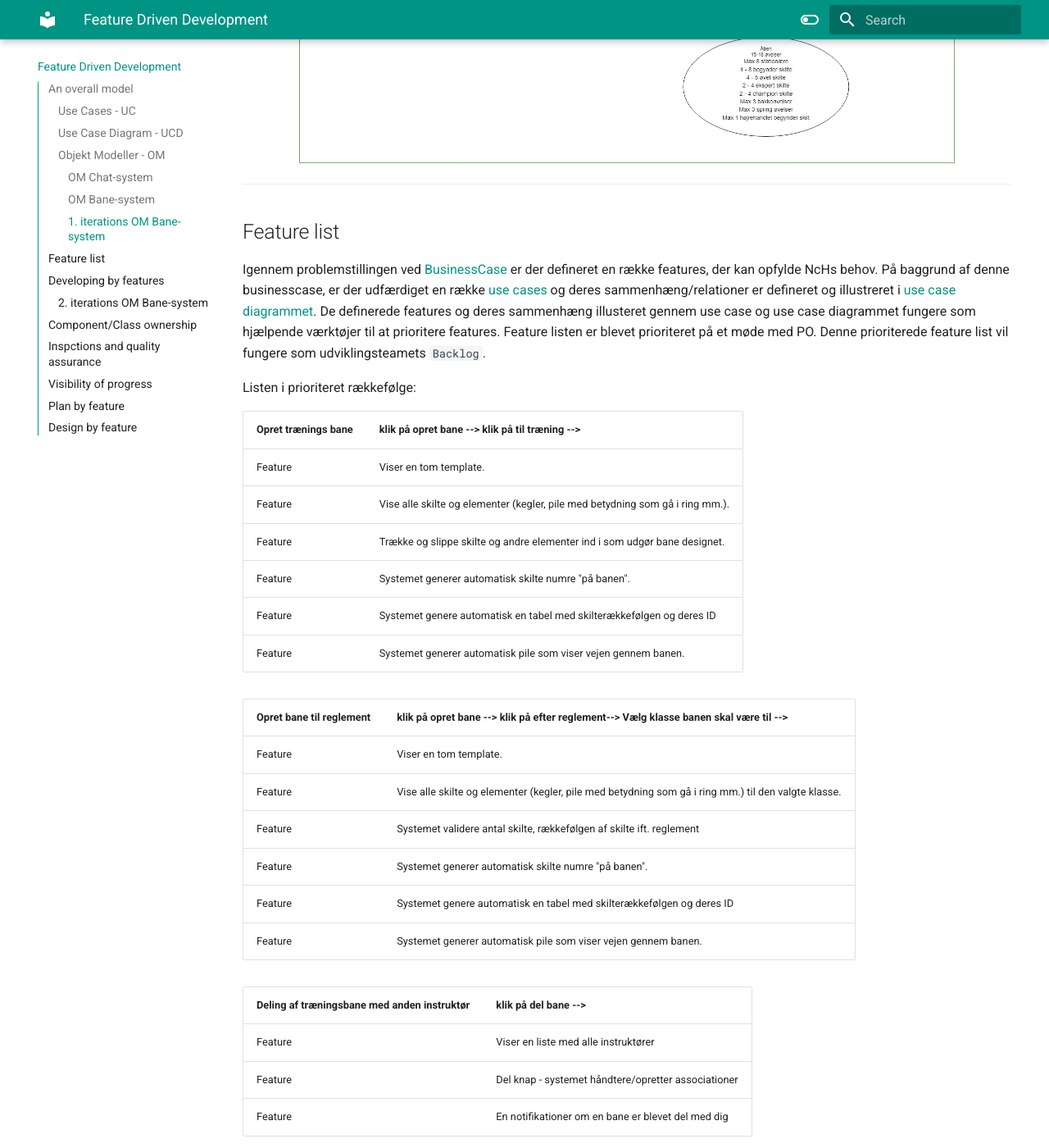
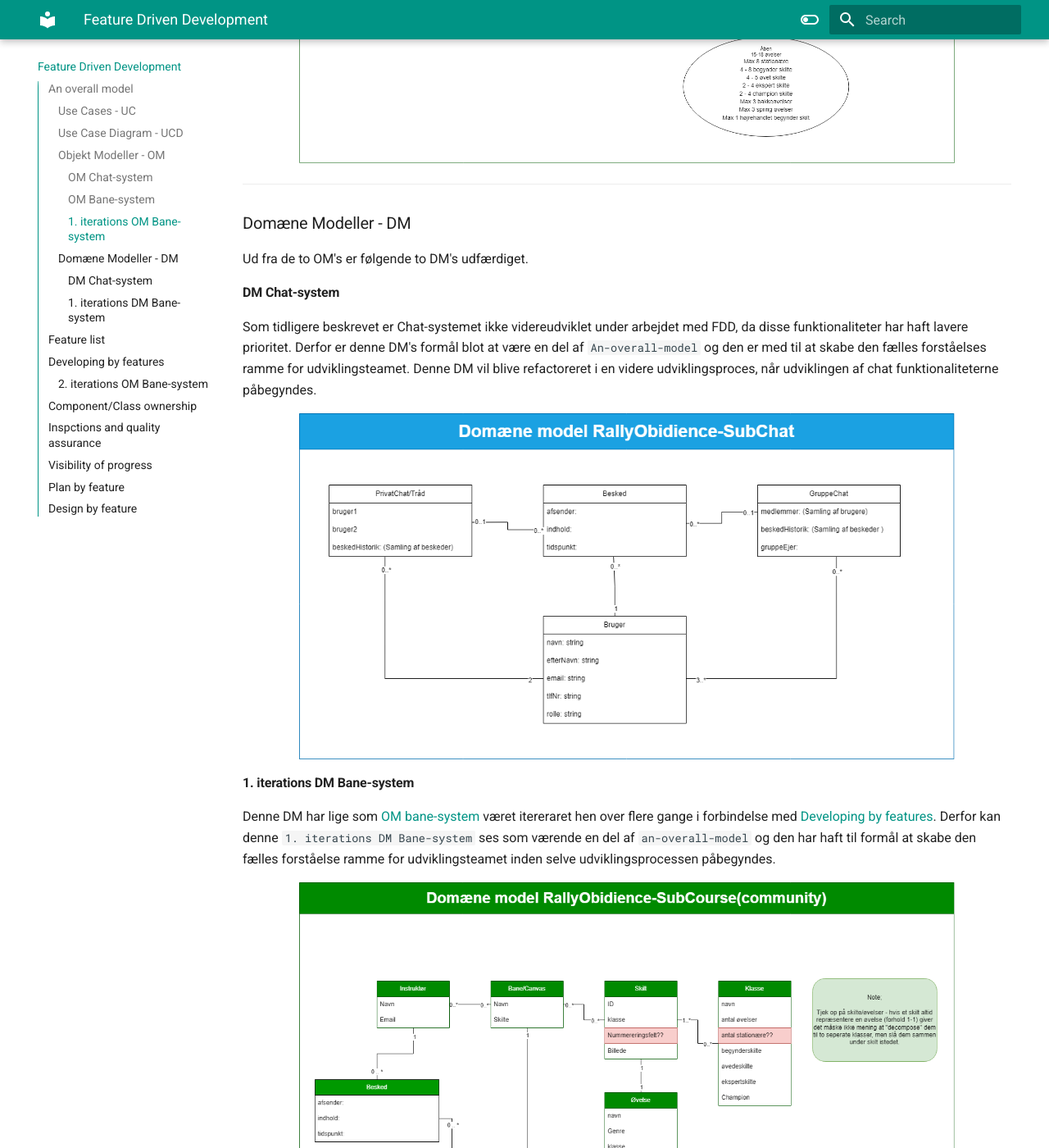
Before and after one commit to DMOoF23-Team2/3.Semester-Exam-Docs, an MkDocs documentation site: the page built from docs/featureDrivenDevelopment.md, in a window 1280 px wide and 1400 px high, scrolled down 6200 px. Shown: the whole window at 82% size. Built offline with MkDocs 1.6.1 and Material for MkDocs 9.7.7, drawn with Linux system fonts in a browser that asks for light colours.

Commit message:
dm FDD ift an-overall-model dokumentation done

```diff
--- a/docs/featureDrivenDevelopment.md
+++ b/docs/featureDrivenDevelopment.md
@@ -78,7 +78,7 @@ Notation for Pile:
 </figure>
 
 ---
-### Objekt Modeller - OM
+### Objekt Modeller - OM {#om-fdd}
 Som tidligere beskrevet i [foranalyse 1 iteration](systemudvikling.md#Foranalyse1.iteration) kan systemet deles op i to sub-systemer `bane-system` og `chat-system`.
 
 #### OM Chat-system
@@ -93,10 +93,30 @@ Da selve bane funktionaliteterne har haft høj prioritet fra PO's side, er der i
 
 Se afsnittet [Developing by features](featureDrivenDevelopment.md#Developing-by-feature) for hvordan nedenstående OM tilpasse/ændres undervejs i udviklingsprocessen.
 
-#### 1. iterations OM Bane-system
+#### 1. iterations OM Bane-system {#1iteration-om-fdd}
 
 <figure markdown="span">
   ![Bane-system OM 1.iteration ](images/BaneSystemOM1Iteration.png){ width="800" }
+</figure>
+
+---
+### Domæne Modeller - DM {#dm-fdd}
+Ud fra de to OM's er følgende to DM's udfærdiget.
+
+#### DM Chat-system
+Som tidligere beskrevet er Chat-systemet ikke videreudviklet under arbejdet med FDD, da disse funktionaliteter har haft lavere prioritet.
+Derfor er denne DM's formål blot at være en del af `An-overall-model` og den er med til at skabe den fælles forståelses ramme for udviklingsteamet.
+Denne DM vil blive refactoreret i en videre udviklingsproces, når udviklingen af chat funktionaliteterne påbegyndes.
+
+<figure markdown="span">
+  ![Chat-system DM ](images/ChatSystemDM.png){ width="800" }
+</figure>
+
+#### 1. iterations DM Bane-system
+Denne DM har lige som [OM bane-system](featureDrivenDevelopment.md##1iteration-om-fdd) været itereraret hen over flere gange i forbindelse med [Developing by features](featureDrivenDevelopment.md#Developing-by-feature). Derfor kan denne `1. iterations DM Bane-system` ses som værende en del af `an-overall-model` og den har haft til formål at skabe den fælles forståelse ramme for udviklingsteamet inden selve udviklingsprocessen påbegyndes.
+
+<figure markdown="span">
+  ![Chat-system DM ](images/BaneSystemDM1Iteration.png){ width="800" }
 </figure>
 
 ---
```
Also changed, not shown: docs/images/BaneSystemDM1Iteration.png (added), docs/images/ChatSystemDM.png (added).
